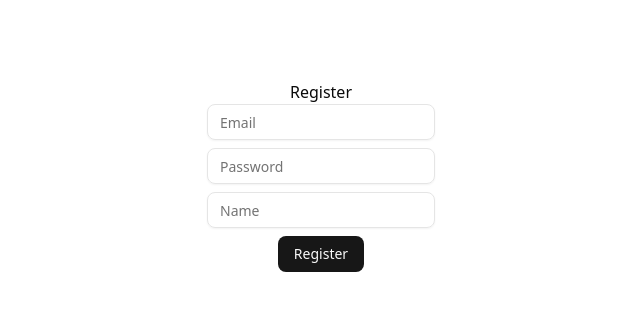
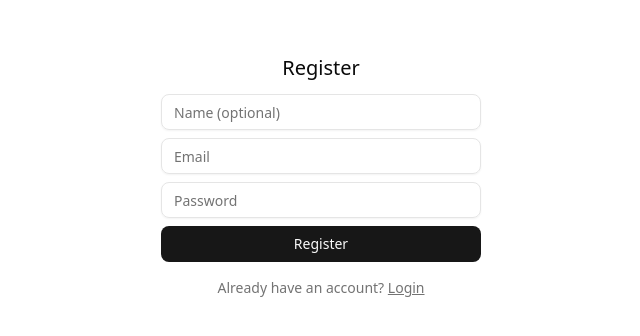
Before and after one commit to d-r-a-k-e-n/story-log-frontend, a Next.js app: page /auth/register in a window 1280 px wide. Shown: the part 224-560 px from the top of the page, without its empty margins (319-959 px from the left). Built offline with nearby package versions, Linux system fonts and the light colour scheme; no server answers.

Commit message:
feat: enhance login and registration forms with error handling and navigation links

```diff
--- a/src/app/auth/login/page.tsx
+++ b/src/app/auth/login/page.tsx
@@ -6,6 +6,7 @@ import { useState } from "react";
 import { useMutation } from "@apollo/client/react";
 import { LOGIN_MUTATION } from "@/src/graphql/auth/auth.mutation";
 import { useRouter } from "next/navigation";
+import Link from "next/link";
 import { ILoginResponse } from "@/src/app/auth/login/types/loginData.interface";
 import { ILoginInput } from "@/src/app/auth/login/types/loginInput.interface";
 
@@ -14,57 +15,63 @@ export default function LoginPage() {
   const [email, setEmail] = useState<string>("");
   const [password, setPassword] = useState<string>("");
 
-  const [login, { loading, error, data }] = useMutation<
-    ILoginResponse,
-    ILoginInput
-  >(LOGIN_MUTATION);
+  const [login, { loading, error }] = useMutation<ILoginResponse, ILoginInput>(
+    LOGIN_MUTATION,
+  );
 
-  const handleLogin = async () => {
-    await login({
-      variables: {
-        input: {
-          email,
-          password,
-        },
-      },
-    });
-    if (data && data.login) {
-      localStorage.setItem("accessToken", data.login.accessToken);
-      localStorage.setItem("refreshToken", data.login.refreshToken);
+  const handleLogin = async (e: React.FormEvent) => {
+    e.preventDefault();
+    try {
+      const result = await login({
+        variables: { input: { email, password } },
+      });
+      const tokens = result.data?.login;
+      if (!tokens) throw new Error("Failed to login");
+
+      localStorage.setItem("accessToken", tokens.accessToken);
+      localStorage.setItem("refreshToken", tokens.refreshToken);
       router.push("/");
+    } catch (err) {
+      console.error(err);
     }
-
-    if (error) throw error;
   };
 
   return (
-    <section className="flex flex-col items-center justify-center min-h-screen">
+    <section className="flex flex-col items-center justify-center min-h-screen p-4 sm:p-6">
       <form
-        className="flex flex-col items-center justify-center gap-2"
-        action=""
+        className="flex flex-col gap-2 w-full max-w-[280px] sm:max-w-xs items-center"
+        onSubmit={handleLogin}
       >
-        <header>
-          <h1>Login</h1>
-        </header>
+        <h1 className="text-xl font-medium mb-1">Login</h1>
 
         <Input
           type="email"
           placeholder="Email"
           value={email}
           onChange={(e) => setEmail(e.target.value)}
+          required
         />
         <Input
           type="password"
           placeholder="Password"
           value={password}
           onChange={(e) => setPassword(e.target.value)}
+          required
         />
 
-        <Button type="submit" onClick={handleLogin} disabled={loading}>
-          Login
+        <Button className="w-full" type="submit" disabled={loading}>
+          {loading ? "Logging in..." : "Login"}
         </Button>
+
+        {error && <p className="text-sm text-destructive">{error.message}</p>}
+
+        <p className="text-sm text-muted-foreground mt-2">
+          No account?{" "}
+          <Link href="/auth/register" className="underline">
+            Register
+          </Link>
+        </p>
       </form>
-      {error && <div>{error.message}</div>}
     </section>
   );
 }
--- a/src/app/auth/register/page.tsx
+++ b/src/app/auth/register/page.tsx
@@ -2,63 +2,96 @@
 
 import { useState } from "react";
 import { useMutation } from "@apollo/client/react";
-import { REGISTER_MUTATION } from "@/src/graphql/auth/auth.mutation";
+import {
+  REGISTER_MUTATION,
+  LOGIN_MUTATION,
+} from "@/src/graphql/auth/auth.mutation";
 import { Input } from "@/src/components/ui/input";
 import { Button } from "@/src/components/ui/button";
+import { ILoginResponse } from "../login/types/loginData.interface";
+import { ILoginInput } from "../login/types/loginInput.interface";
+import { useRouter } from "next/navigation";
+import Link from "next/link";
 
 export default function RegisterPage() {
+  const router = useRouter();
   const [email, setEmail] = useState<string>("");
   const [password, setPassword] = useState<string>("");
   const [name, setName] = useState<string>("");
 
-  const [register, { loading, error }] = useMutation(REGISTER_MUTATION);
+  const [register, { loading: registerLoading, error: registerError }] =
+    useMutation(REGISTER_MUTATION);
 
-  const handleRegister = async () => {
-    await register({
-      variables: {
-        input: {
-          email,
-          password,
-          name,
-        },
-      },
-    });
+  const [login, { loading: loginLoading, error: loginError }] = useMutation<
+    ILoginResponse,
+    ILoginInput
+  >(LOGIN_MUTATION);
 
-    if (error) throw error;
+  const handleRegister = async (e: React.FormEvent) => {
+    e.preventDefault();
+    try {
+      await register({
+        variables: { input: { email, password, name } },
+      });
+      const loginResult = await login({
+        variables: { input: { email, password } },
+      });
+      const tokens = loginResult.data?.login;
+      if (!tokens) throw new Error("Failed to login");
+      localStorage.setItem("accessToken", tokens.accessToken);
+      localStorage.setItem("refreshToken", tokens.refreshToken);
+      router.push("/");
+    } catch (err) {
+      console.error(err);
+    }
   };
 
+  const loading = registerLoading || loginLoading;
+  const errorMessage = registerError?.message ?? loginError?.message;
+
   return (
-    <section className="flex flex-col items-center justify-center min-h-screen">
-      <header>
-        <h1>Register</h1>
-      </header>
+    <section className="flex flex-col items-center justify-center min-h-screen p-4 sm:p-6">
+      <form
+        className="flex flex-col gap-2 w-full max-w-[280px] sm:max-w-xs items-center"
+        onSubmit={handleRegister}
+      >
+        <h1 className="text-xl font-medium mb-1">Register</h1>
 
-      <form
-        className="flex flex-col items-center justify-center gap-2"
-        action=""
-      >
+        <Input
+          type="text"
+          placeholder="Name (optional)"
+          value={name}
+          onChange={(e) => setName(e.target.value)}
+        />
         <Input
           type="email"
           placeholder="Email"
           value={email}
           onChange={(e) => setEmail(e.target.value)}
+          required
         />
         <Input
           type="password"
           placeholder="Password"
           value={password}
           onChange={(e) => setPassword(e.target.value)}
-        />
-        <Input
-          type="text"
-          placeholder="Name"
-          value={name}
-          onChange={(e) => setName(e.target.value)}
+          required
         />
 
-        <Button type="submit" onClick={handleRegister} disabled={loading}>
-          Register
+        <Button className="w-full" type="submit" disabled={loading}>
+          {loading ? "Registering..." : "Register"}
         </Button>
+
+        {errorMessage && (
+          <p className="text-sm text-destructive">{errorMessage}</p>
+        )}
+
+        <p className="text-sm text-muted-foreground mt-2">
+          Already have an account?{" "}
+          <Link href="/auth/login" className="underline">
+            Login
+          </Link>
+        </p>
       </form>
     </section>
   );
```
